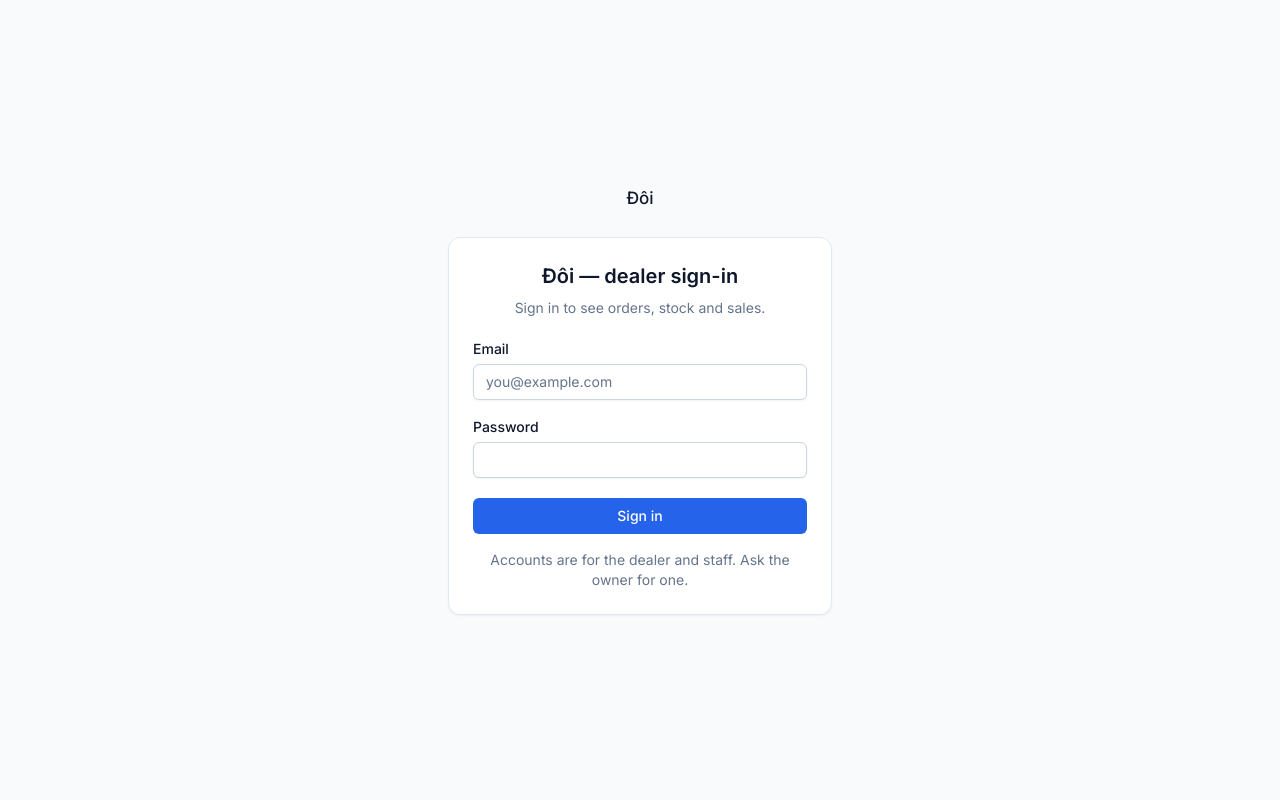
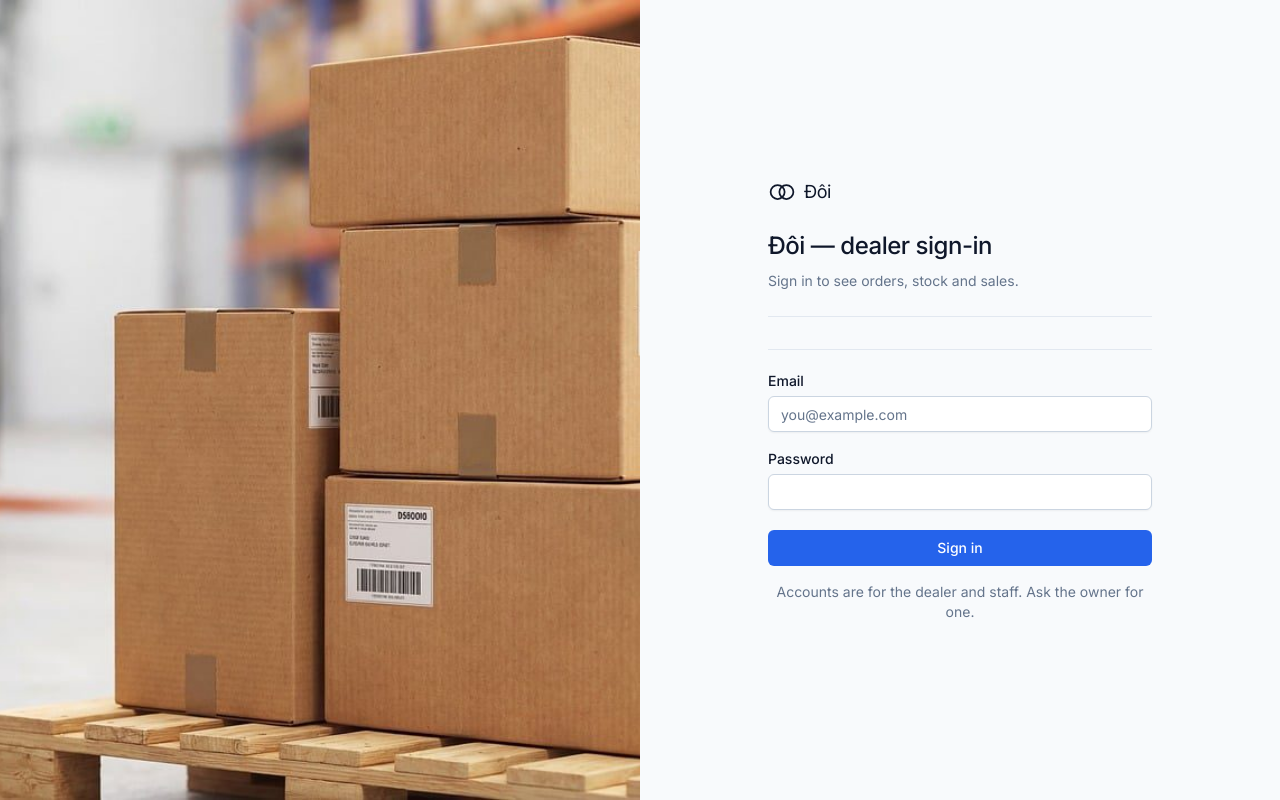
Before and after one commit to ThanhNV121097/project-007ec16a, a React (Vite) app in the folder code/frontend/: page /admin/sign-in in a window 1280 px wide. Built offline with nearby package versions, Linux system fonts and the light colour scheme.

Commit message:
fix(design): the dealer's sign-in is a split screen with the stockroom and what the area holds

```diff
--- a/code/frontend/src/pages/AdminSignIn.tsx
+++ b/code/frontend/src/pages/AdminSignIn.tsx
@@ -1,15 +1,45 @@
-import { useContent } from "../editable";
-import SignInPage from "../components/admin/SignInPage";
+import { T, useContent, useList } from "../editable";
+import { SignInForm } from "../components/admin/SignInPage";
+import Icon, { type IconName } from "../components/Icon";
+import Logo from "../components/Logo";
+import { Picture } from "../picture";
 
-/** The way into the shop's own side. */
+/** What each line of "what is inside" is drawn beside, in order. */
+const INSIDE_ICONS: readonly IconName[] = ["package", "tag", "alert"];
+
+/**
+ * THE WAY INTO THE SHOP'S OWN SIDE, as a split screen: the stockroom down the
+ * left, running off the edge, and at the right the name, what the area holds
+ * and the form. It is also where the dealer lands after signing out of any
+ * page of the area, so it says what is behind it rather than standing as a
+ * bare card in the middle of an empty screen.
+ */
 export default function AdminSignIn() {
+  const inside = useList<{ text: string }>("pages.admin.signin.inside");
   return (
-    <SignInPage
-      title={useContent("pages.admin.signin.title")}
-      description={useContent("pages.admin.signin.description")}
-      note={useContent("pages.admin.signin.note")}
-      brand={useContent("site.name")}
-      to="/admin"
-    />
+    <div data-dashboard="true" className="grid min-h-svh bg-ground font-body text-ink lg:grid-cols-2">
+      <div className="relative h-56 overflow-hidden bg-surface sm:h-72 lg:h-auto">
+        <Picture src="/images/about-stockroom.jpg" alt={useContent("pages.admin.signin.image_alt")} width={1280} height={714}
+          loading="eager" className="absolute inset-0 h-full w-full object-cover" />
+      </div>
+      <div className="flex items-center justify-center px-6 py-10 sm:px-12">
+        <div className="flex w-full max-w-sm flex-col gap-6">
+          <Logo />
+          <div>
+            <T k="pages.admin.signin.title" as="h1" className="text-2xl font-medium text-ink" />
+            <T k="pages.admin.signin.description" as="p" className="mt-2 text-sm leading-relaxed text-ink-soft" />
+          </div>
+          <ul className="flex flex-col gap-3 border-y border-line py-4">
+            {inside.map((line, i) => (
+              <li key={i} className="flex gap-3 text-sm text-ink">
+                <Icon name={INSIDE_ICONS[i] ?? "check"} size={18} className="mt-0.5 text-ink-soft" />
+                <T k={`pages.admin.signin.inside.${i}.text`} className="leading-relaxed">{line.text}</T>
+              </li>
+            ))}
+          </ul>
+          <SignInForm to="/admin" note={useContent("pages.admin.signin.note")} />
+        </div>
+      </div>
+    </div>
   );
 }
```
